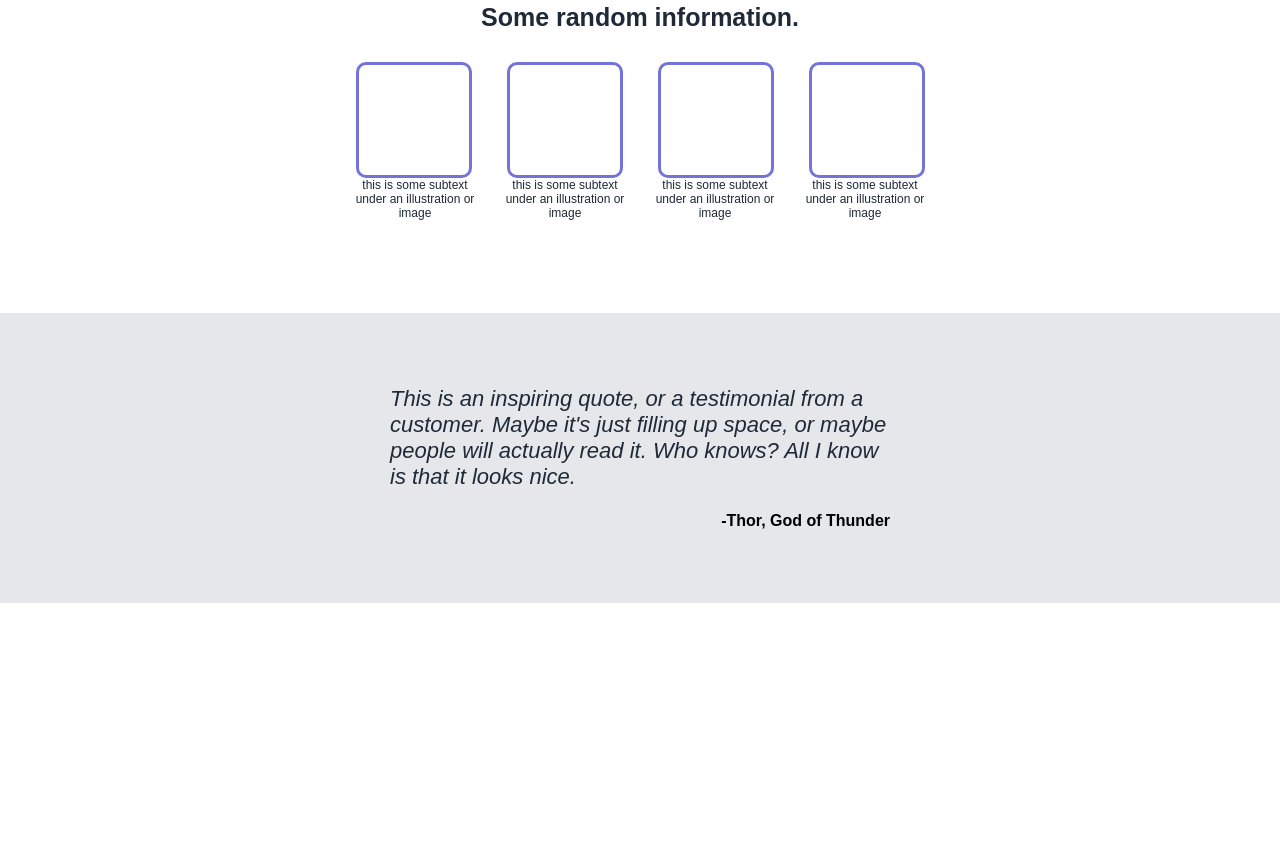
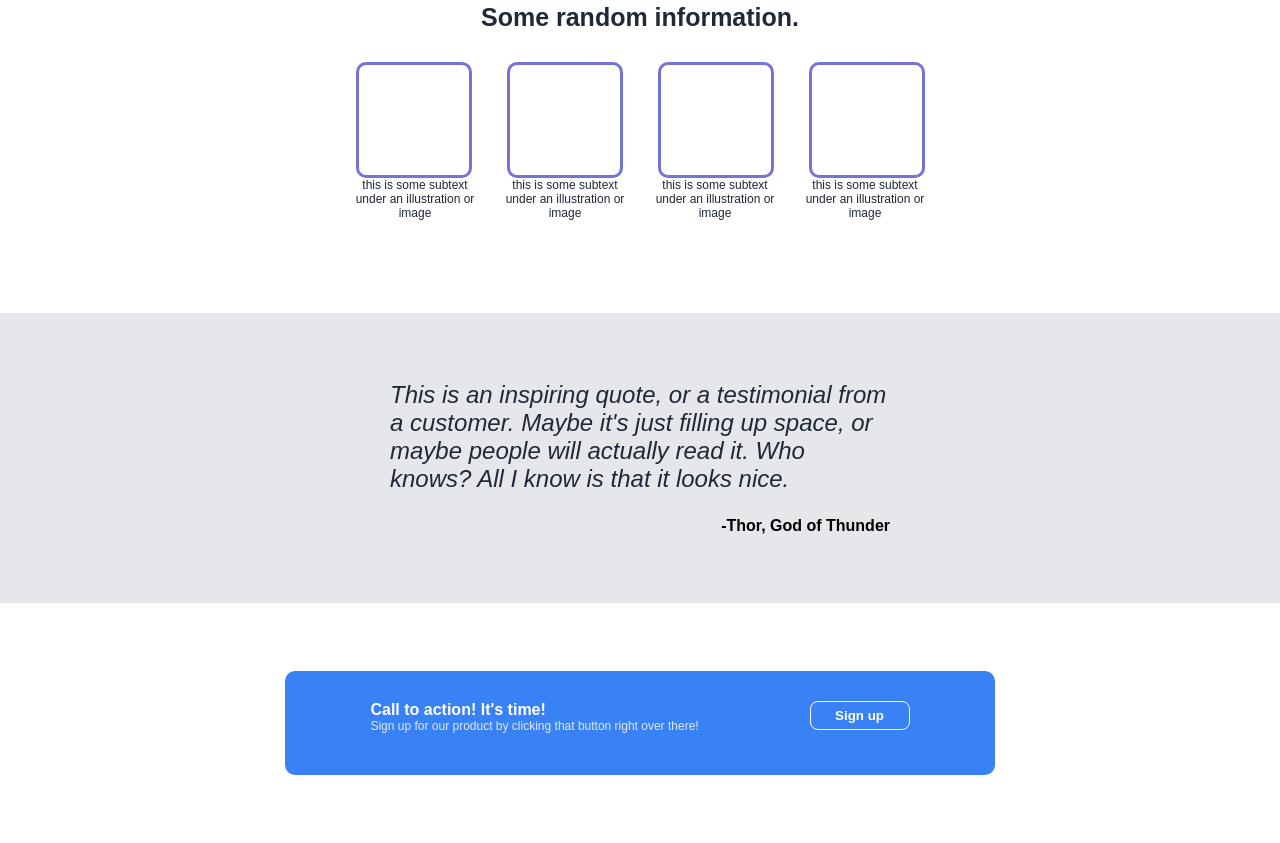
Before and after one commit to amuridawd91-boop/website, a plain HTML site: page index.html in a window 1280 px wide. Shown: the part 387-1230 px from the top of the page. Before the commit the page ends 990 px from the top, so only its background shows below. Drawn offline with Linux system fonts and the light colour scheme.

Commit message:
index.html

```diff
--- a/index.html
+++ b/index.html
@@ -46,5 +46,13 @@
             <span>-Thor, God of Thunder</span>
         </div>
     </div>
+    <div class="button-container">
+        <div class="call">
+            <div class="signup"><strong>Call to action! It's time!</strong>
+            <p>Sign up for our product by clicking that button right over there!</p>
+            </div>
+            <button>Sign up</button>
+        </div>
+    </div>
 </body>
 </html>
--- a/style.css
+++ b/style.css
@@ -1,4 +1,3 @@
-
 body{
     margin: 0;
     padding: 0;
@@ -12,8 +11,6 @@ body{
     flex-direction: column;
     font-family:  arial;
     height: 360px;
-
-
 }
 .logo{
     display:flex;
@@ -23,7 +20,6 @@ body{
     margin: 0;
     font-weight: bold;
     padding-bottom: 60px;
-
 }
 a{
     text-decoration: none;
@@ -31,7 +27,6 @@ a{
     padding: 8px;
     font-size: 12px;
     font-weight: 100;
-
 }
 .website{
     display: flex;
@@ -47,13 +42,11 @@ a{
     display:flex;
     justify-content: center;
     gap: 50px;
-
 }
 .chinqet{
     display:flex;
     flex-direction: column;
     margin-left: 120px;
-
 }
 p{
    margin-top: 0;
@@ -69,6 +62,7 @@ button{
     font-weight: bold;
     border-radius: 8px;
     border-style: none;
+
 }
 .placeholder{
     display: flex;
@@ -86,14 +80,12 @@ button{
     flex-direction: column;
     align-items: center;
     height: 340px;
-
 }
 .contain{
     display: flex;
     justify-content: center;
     gap: 35px;
-
-   }
+ }
 .random{
     display: flex;
     justify-content: center;
@@ -104,7 +96,6 @@ button{
     font-family: arial;
 }
 .emptybox{
-
     width: 110px;
     height: 110px;
     background-color: transparent;
@@ -116,7 +107,6 @@ button{
     flex-direction: row;
     flex-wrap: wrap;
     gap: 30px;
-
 }
 .para p{
         color: #1F2937;
@@ -131,18 +121,38 @@ button{
     align-items: center;
 }
 .quote p{
-    font-size: 22px;
+    font-size: 24px;
     color: #1F2937;
     font-weight: 10;
-
 }
 .quote{
     width: 500px;
-
-
 }
 span{
     display: flex;
     justify-content: flex-end;
     font-weight: bold;
 }
+.button-container{
+    display: flex;
+    height: 240px;
+    justify-content: center;
+    align-items: center;
+    flex-direction: column;
+    color: white;
+}
+.call{
+    display: flex;
+    padding: 30px;
+    background-color: #3882f6;
+    justify-content: space-around;
+    border-radius: 10px;
+    width: 650px;
+
+
+}
+.call button{
+    border: 1px;
+    border-style: solid;
+    border-color: white;
+}
```
